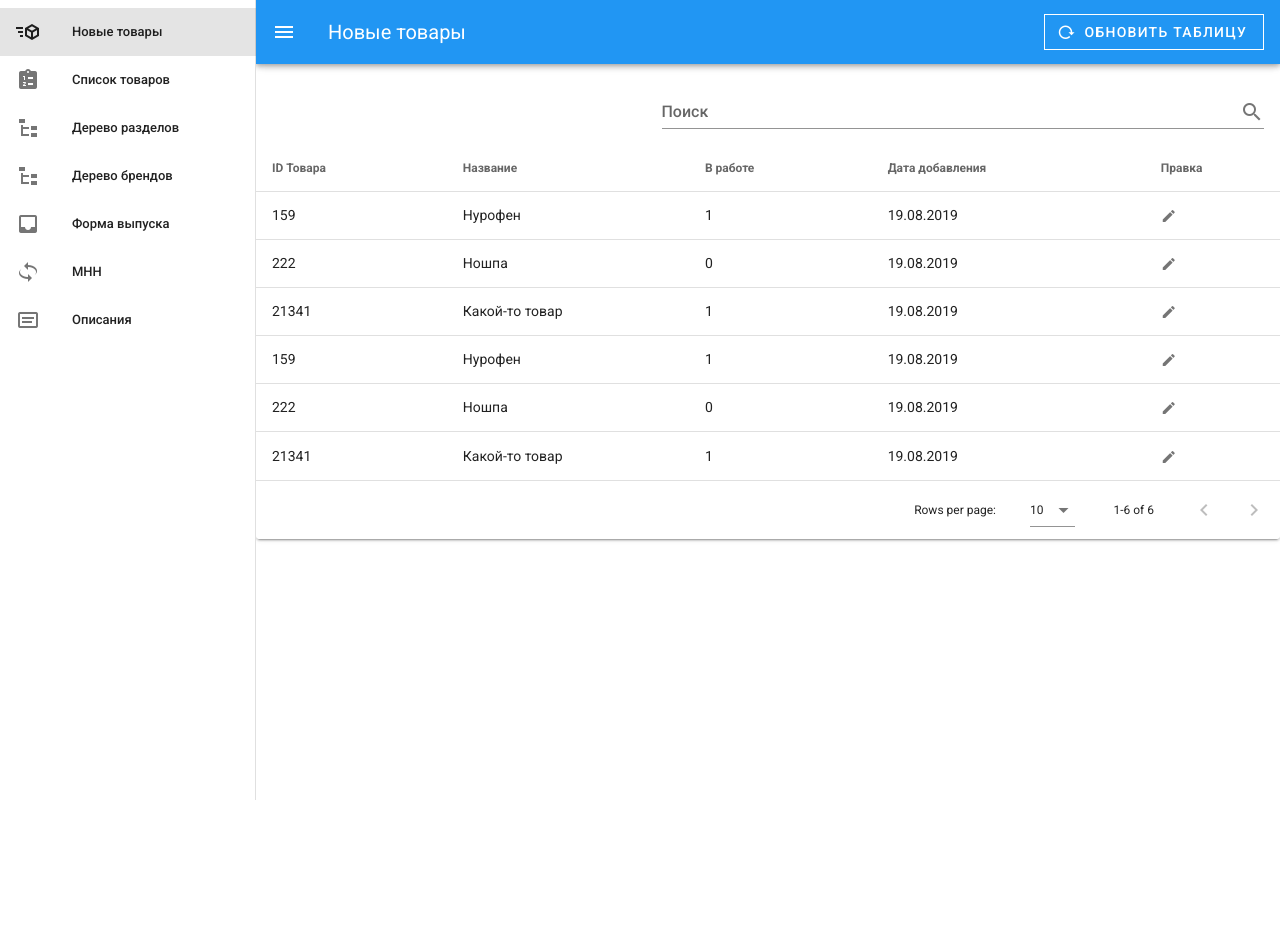
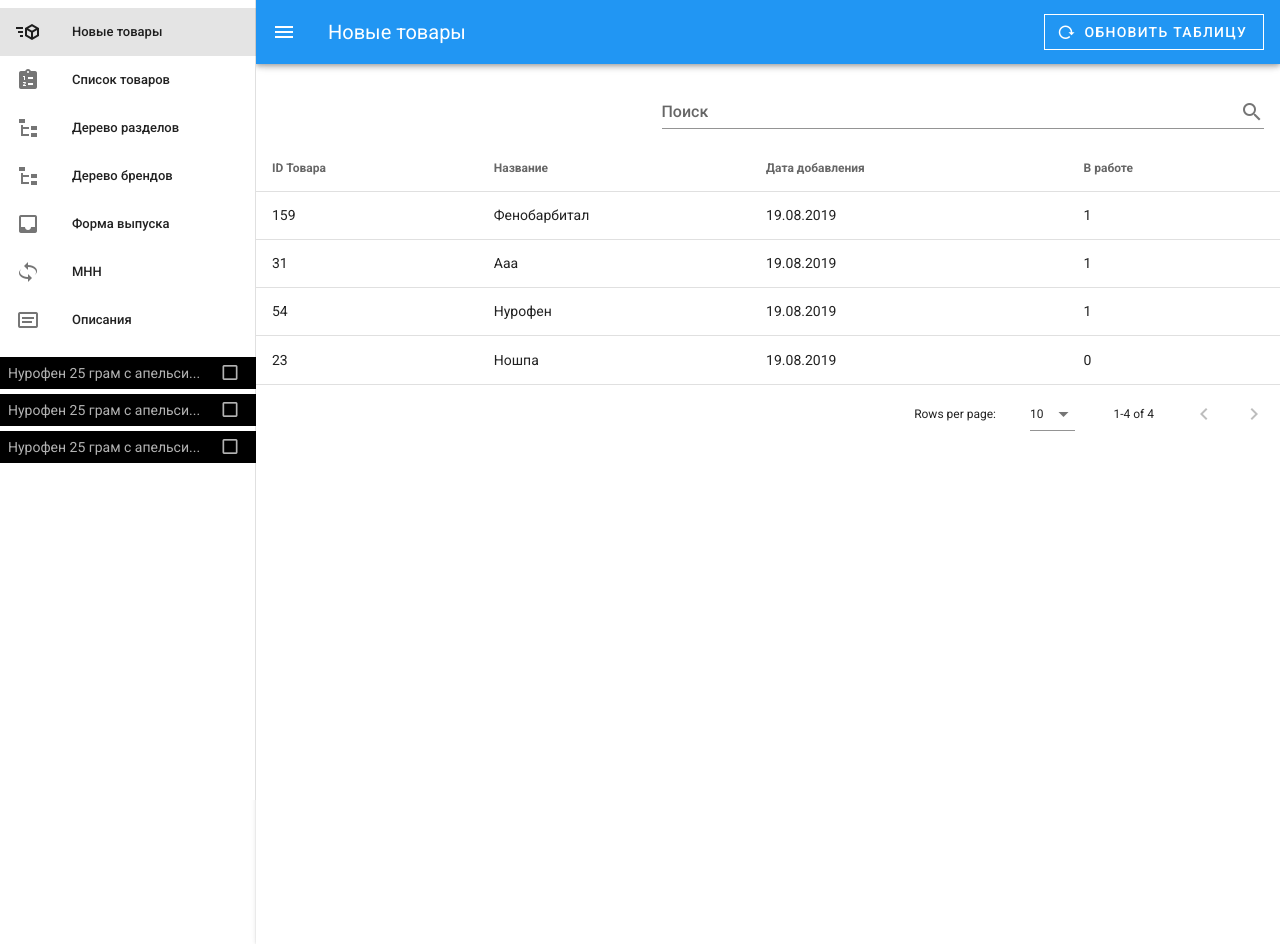
Before and after one commit to Shaihulud1/crm-symfony-vue, a Vue app in the folder frontside/: page /#/ in a window 1280 px wide. Before the commit the page ends 800 px from the top, so only its background shows below. Built offline with nearby package versions, Linux system fonts and the light colour scheme.

Commit message:
modal + collapsed product's bars

```diff
--- a/frontside/package.json
+++ b/frontside/package.json
@@ -11,7 +11,7 @@
     "material-design-icons-iconfont": "^5.0.1",
     "vue": "^2.6.10",
     "vue-router": "^3.0.3",
-    "vuetify": "^2.0.0"
+    "vuetify": "^2.0.17"
   },
   "devDependencies": {
     "@vue/cli-plugin-babel": "^3.11.0",
--- a/frontside/src/components/Product-edit-form.vue
+++ b/frontside/src/components/Product-edit-form.vue
@@ -5,10 +5,10 @@
         <v-toolbar color="blue white--text">
           <v-toolbar-title>Товар (*Создание) + Нурофен 2.5 гр</v-toolbar-title>
           <div class="flex-grow-1"></div>
-          <v-btn icon @click="show=false">
+          <v-btn icon @click="collapseProduct">
             <v-icon>mdi-arrow-collapse-left</v-icon>
           </v-btn>
-          <v-btn icon @click="show=false">
+          <v-btn icon @click="closeProduct">
             <v-icon>mdi-close</v-icon>
           </v-btn>
         </v-toolbar>
@@ -23,8 +23,8 @@
 
         <v-form lazy-validation>
         <v-card-text>
-          <v-btn class="prod-popup-btn" color="success" @click="submit">Записать и закрыть</v-btn>
-          <v-btn class="prod-popup-btn" color="warning" @click="submit">Закрыть без изменений</v-btn>
+          <v-btn class="prod-popup-btn" color="success" @click="saveProduct">Записать и закрыть</v-btn>
+          <v-btn class="prod-popup-btn" color="warning" @click="closeProduct">Закрыть без изменений</v-btn>
         </v-card-text>
         <v-tabs centered>
           <v-tab>
@@ -164,12 +164,6 @@
                     label="Русское название"
                   >
                   </v-text-field>
-                  <v-text-field
-                    v-model="rusName"
-                    outlined
-                    label="Русское название"
-                  >
-                  </v-text-field>
                   <v-switch v-model="isRecipeNeeded" label="Товар по рецепту" color="success"></v-switch>
               </v-card-text>
             </v-card>
@@ -197,35 +191,60 @@
                   <v-tab-item>
                     <v-card flat>
                       <v-card-text>
-                        test
+                          <v-textarea
+                            background-color="amber lighten-4"
+                            color="blue"
+                            label="Подробное описание"
+                            v-model="detail"
+                          ></v-textarea>
                       </v-card-text>
                     </v-card>
                   </v-tab-item>
                   <v-tab-item>
                     <v-card flat>
                       <v-card-text>
-                        test
+                          <v-textarea
+                            background-color="amber lighten-4"
+                            color="blue"
+                            label="Показания к применению"
+                            v-model="howuse"
+                          ></v-textarea>
                       </v-card-text>
                     </v-card>
                   </v-tab-item>
                   <v-tab-item>
                     <v-card flat>
                       <v-card-text>
-                        test
+                          <v-textarea
+                            background-color="amber lighten-4"
+                            color="blue"
+                            label="Способ применения"
+                            v-model="methoduse"
+                          ></v-textarea>
                       </v-card-text>
                     </v-card>
                   </v-tab-item>
                   <v-tab-item>
                     <v-card flat>
                       <v-card-text>
-                        test
+                          <v-textarea
+                            background-color="amber lighten-4"
+                            color="blue"
+                            label="Состав"
+                            v-model="struct"
+                          ></v-textarea>
                       </v-card-text>
                     </v-card>
                   </v-tab-item>
                   <v-tab-item>
                     <v-card flat>
                       <v-card-text>
-                        test
+                          <v-textarea
+                            background-color="amber lighten-4"
+                            color="blue"
+                            label="Противопоказания"
+                            v-model="contra"
+                          ></v-textarea>
                       </v-card-text>
                     </v-card>
                   </v-tab-item>
@@ -250,6 +269,20 @@ export default {
     name: "PopupProductEditor",
     props:{
       value:Boolean,
+    },
+    methods: {
+      collapseProduct: function()
+      {
+
+      },
+      closeProduct: function()
+      {
+        this.show = false;
+      },
+      saveProduct: function()
+      {
+
+      }
     },
     computed: {
       processStatus: function()
@@ -304,7 +337,13 @@ export default {
             rusName: "",
             isRecipeNeeded: false,
            /**/
-
+           /*tab3*/
+            detail: "",
+            howuse: "",
+            methoduse: "",
+            struct: "",
+            contra: "",
+           /**/
         /**/
 
       }
--- a/frontside/src/components/layouts/Basic.vue
+++ b/frontside/src/components/layouts/Basic.vue
@@ -2,7 +2,7 @@
       <v-app id="inspire">
         <v-navigation-drawer v-model="drawer" app >
           <v-list dense>
-            <v-list-item  v-for="menuItem in menu" :to="{path:menuItem.link}">
+            <v-list-item  v-for="menuItem in menu" :to="{path:menuItem.link}" v-bind:key="menuItem.name">
               <v-list-item-action>
                 <v-icon>{{menuItem.icon}}</v-icon>
               </v-list-item-action>
@@ -11,6 +11,11 @@
               </v-list-item-content>
             </v-list-item>
           </v-list>
+          <v-system-bar window dark class="collapsed-product" v-for="prod in collapsedProds" v-bind:key="prod.id_mp">
+            <span>{{ prod.name | truncate(25, '...') }}</span>
+            <div class="flex-grow-1"></div>
+            <v-icon>mdi-checkbox-blank-outline</v-icon>
+          </v-system-bar>
         </v-navigation-drawer>
 
         <v-app-bar app color="blue" dark >
@@ -35,8 +40,13 @@
       </v-app>
 </template>
 
-<style media="screen">
-
+<style lang="scss">
+  .collapsed-product{
+    cursor: pointer;
+  }
+  .collapsed-product{
+    margin-top: 5px;
+  }
 </style>
 
 <script>
@@ -57,6 +67,11 @@ export default {
         }
     },
     data: () => ({
+        collapsedProds: [
+            { name: "Нурофен 25 грам с апельсином в упаковке", id_mp: 1321},
+            { name: "Нурофен 25 грам с апельсином в упаковке", id_mp: 1331},
+            { name: "Нурофен 25 грам с апельсином в упаковке", id_mp: 13651},
+        ],
         menu: [
             { name: "Newprods", label: "Новые товары", icon: "mdi-cube-send", link: "/"},
             { name: "Listprods", label: "Список товаров", icon: "mdi-clipboard-list", link: "/list-prods"},
--- a/frontside/src/main.js
+++ b/frontside/src/main.js
@@ -10,6 +10,17 @@ import 'material-design-icons-iconfont/dist/material-design-icons.css'
 Vue.component('basic', basic);
 Vue.component('login', login);
 
+/*cut string*/
+var filter = function (text, length, clamp) {
+  clamp = clamp || '...';
+  var node = document.createElement('div');
+  node.innerHTML = text;
+  var content = node.textContent;
+  return content.length > length ? content.slice(0, length) + clamp : content;
+};
+Vue.filter('truncate', filter);
+
+
 Vue.config.productionTip = false
 
 new Vue({
--- a/frontside/src/views/Newprods.vue
+++ b/frontside/src/views/Newprods.vue
@@ -12,24 +12,35 @@
           hide-default-footer
         ></v-text-field>
       </v-card-title>
+      <v-app>
         <v-data-table
           :headers="headers"
           :items="products"
           :search="search"
         >
-          <template v-slot:item.action="{ item }" v-slot:activator="{ on }">
-            <v-icon
-              small
-              class="mr-2"
-              @click="productFormModalForm=true">
-              edit
-            </v-icon>
+        <template v-slot:body="{ items }">
+          <tbody>
+            <tr v-for="item in items" :key="item.id_mp"  class="product-table-item" @dblclick="openModal">
+              <td>{{ item.id_mp }}</td>
+              <td>{{ item.prod_name }}</td>
+              <td>{{ item.date_insert }}</td>
+              <td>{{ item.in_work }}</td>
+            </tr>
+          </tbody>
         </template>
         </v-data-table>
+      </v-app>
       <productFormModal v-model="productFormModalForm"></productFormModal>
   </v-card>
 
 </template>
+
+<style lang="scss">
+  .product-table-item{
+    cursor: pointer;
+  }
+</style>
+
 <script>
   import productFormModal from "../components/Product-edit-form.vue";
 
@@ -39,6 +50,10 @@
         productFormModal
     },
     methods: {
+      openModal: function(e)
+      {
+        this.productFormModalForm = true;
+      }
     },
     data: () => {
       return {
@@ -48,47 +63,36 @@
         headers: [
           { text: 'ID Товара', value: 'id_mp' },
           { text: 'Название', value: 'prod_name' },
+          { text: 'Дата добавления', value: 'date_insert' },
           { text: 'В работе', value: 'in_work' },
-          { text: 'Дата добавления', value: 'date_insert' },
-          { text: 'Правка', value: 'action', sortable: false },
+          // { text: 'Правка', value: 'action', sortable: false },
         ],
         products: [
           {
             id_mp: 159,
+            prod_name: 'Фенобарбитал',
+            in_work: 1,
+            date_insert: "19.08.2019",
+          },
+          {
+            id_mp: 31,
+            prod_name: 'Ааа',
+            in_work: 1,
+            date_insert: "19.08.2019",
+          },
+          {
+            id_mp: 54,
             prod_name: 'Нурофен',
             in_work: 1,
             date_insert: "19.08.2019",
           },
           {
-            id_mp: 222,
+            id_mp: 23,
             prod_name: 'Ношпа',
             in_work: 0,
             date_insert: "19.08.2019",
           },
-          {
-            id_mp: 21341,
-            prod_name: 'Какой-то товар',
-            in_work: 1,
-            date_insert: "19.08.2019",
-          },
-          {
-            id_mp: 159,
-            prod_name: 'Нурофен',
-            in_work: 1,
-            date_insert: "19.08.2019",
-          },
-          {
-            id_mp: 222,
-            prod_name: 'Ношпа',
-            in_work: 0,
-            date_insert: "19.08.2019",
-          },
-          {
-            id_mp: 21341,
-            prod_name: 'Какой-то товар',
-            in_work: 1,
-            date_insert: "19.08.2019",
-          },
+
         ],
       }
     },
```
Also changed, not shown: 1 other file (tests, documents, lock files or other folders). Lines whose indentation alone changed are shown as unchanged.
